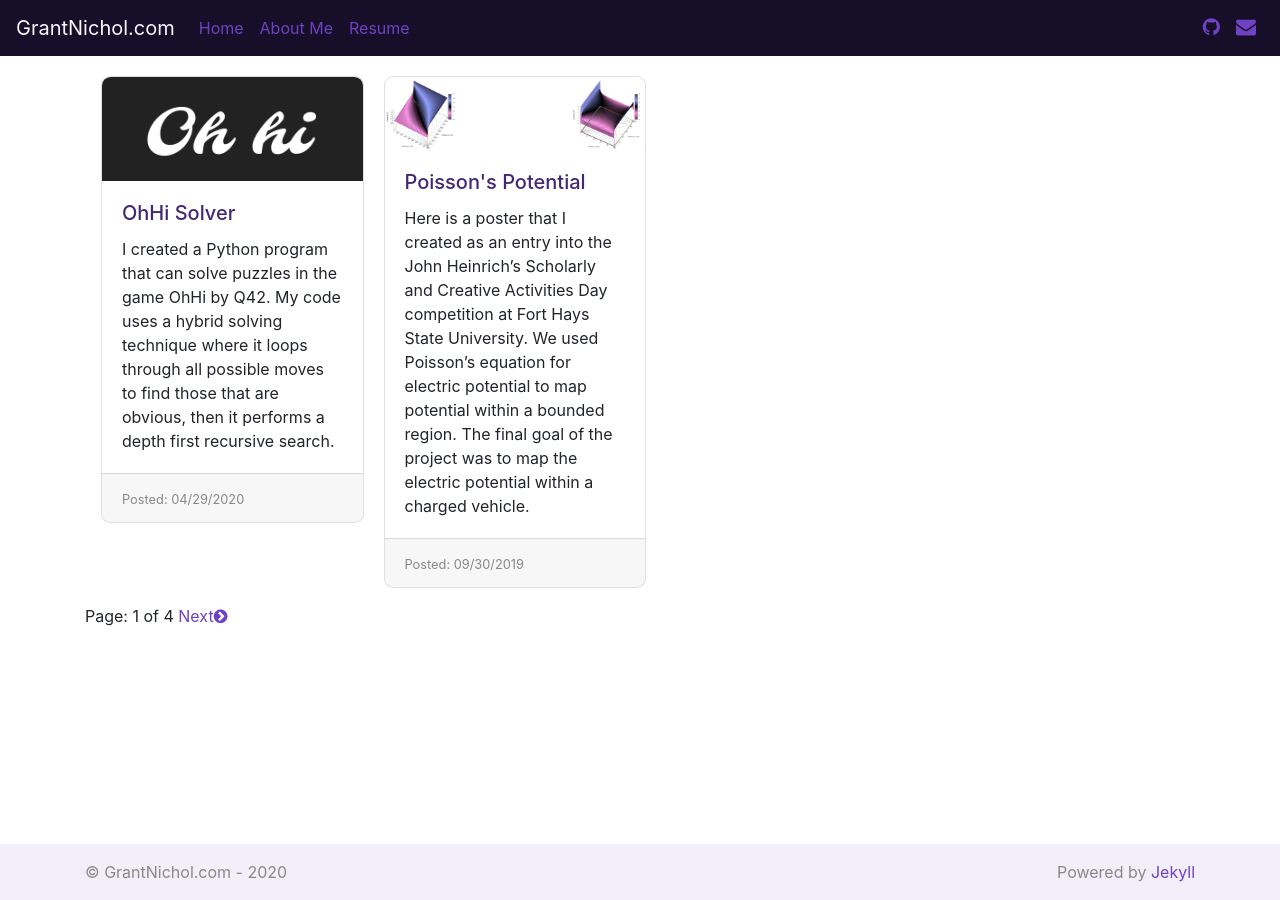
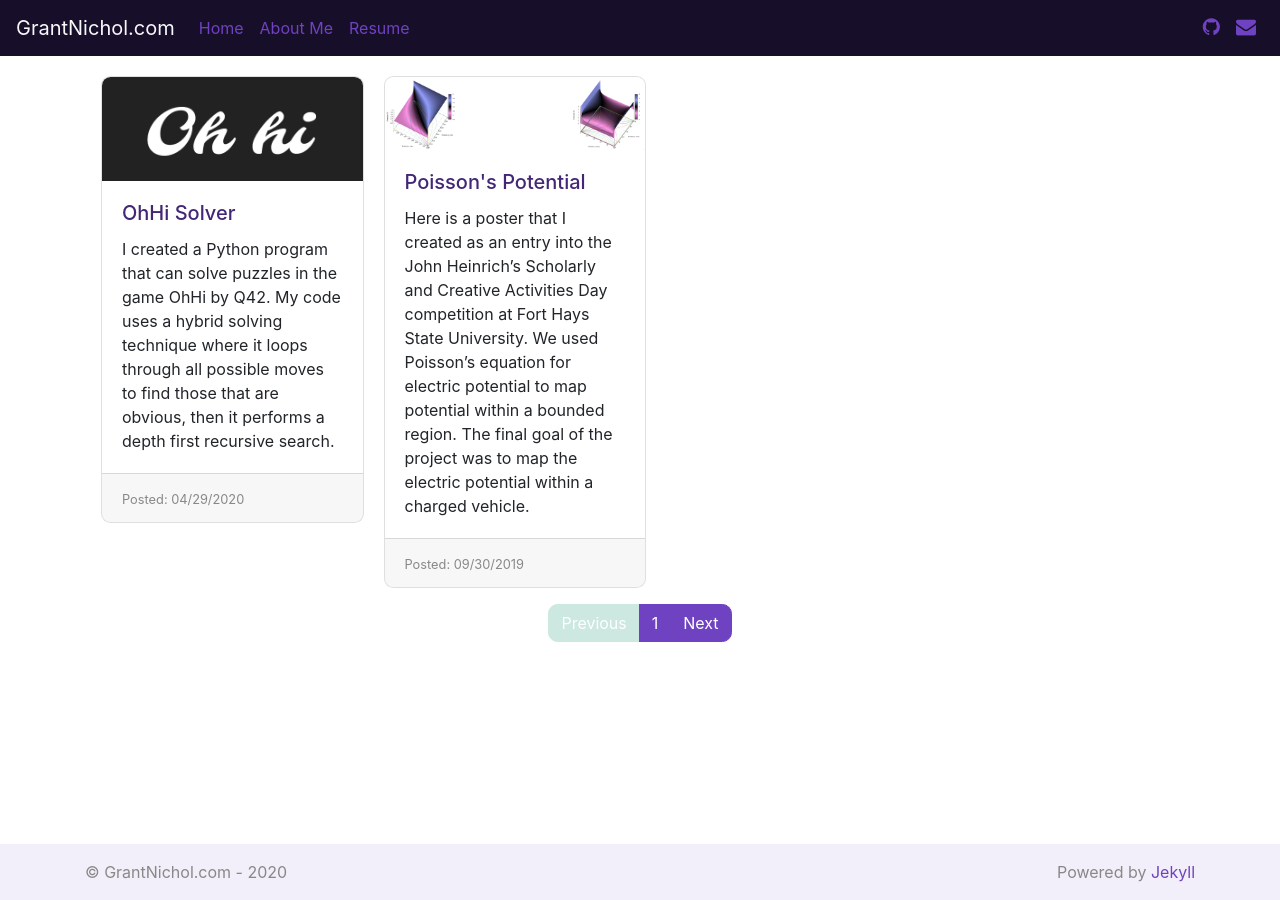
Before and after one commit to gwnichol/gwnichol.github.io, a Jekyll site: the page built from index.html, in a window 1280 px wide. Built offline with Jekyll 4.4.1, drawn with Linux system fonts in a browser that asks for light colours; nearby versions of some CDN libraries; the list of posts is cut into pages by our own code.

Commit message:
Test Paginate Links

```diff
--- a/index.html
+++ b/index.html
@@ -21,12 +21,15 @@ layout: default
 	{% endfor %}
 </div>
 
-<div class="paginator">
-    {% if paginator.previous_page %}
-    <a href="{{ paginator.previous_page_path }}" class="mui-btn mui-btn-primary"><i class="fa fa-chevron-circle-left"></i>Previous</a>
-    {% endif %}
-    <span>Page: {{ paginator.page }} of {{ paginator.total_pages }}</span>
-    {% if paginator.next_page %}
-    <a href="{{ paginator.next_page_path }}" class="mui-btn mui-btn-primary">Next<i class="fa fa-chevron-circle-right"></i></a>
-    {% endif %}
-</div>
+<nav aria-label="Index Page Selector">
+	<ul class="pagination justify-content-center">
+		<li class="page-item {% if paginator.previous_page == nil %}disabled{% endif %}">
+			<a class="page-link" href="{{ paginator.previous_page_path }}" tabindex="-1">Previous</a>
+		</li>
+		<li class="page-item"><a class="page-link" href="#">{{ paginator.page }}</a></li>
+		<li class="page-item {% if paginator.next_page == nil %}disabled{% endif %}">
+			<a class="page-link" href="{{ paginator.next_page_path }}">Next</a>
+		</li>
+
+	</ul>
+</nav>
```
